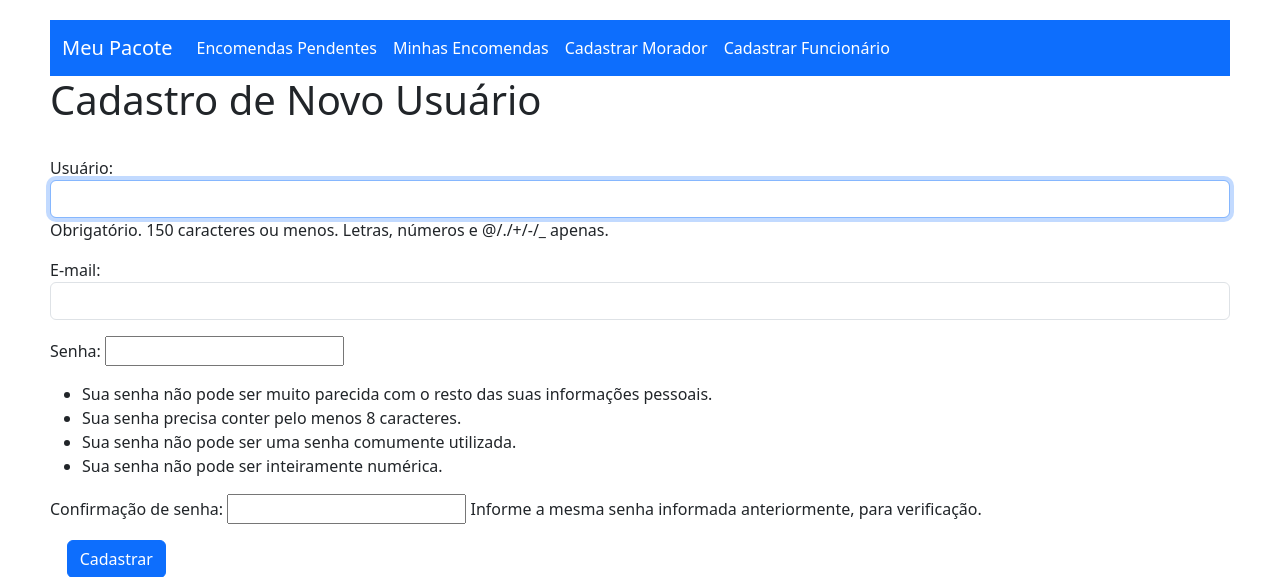
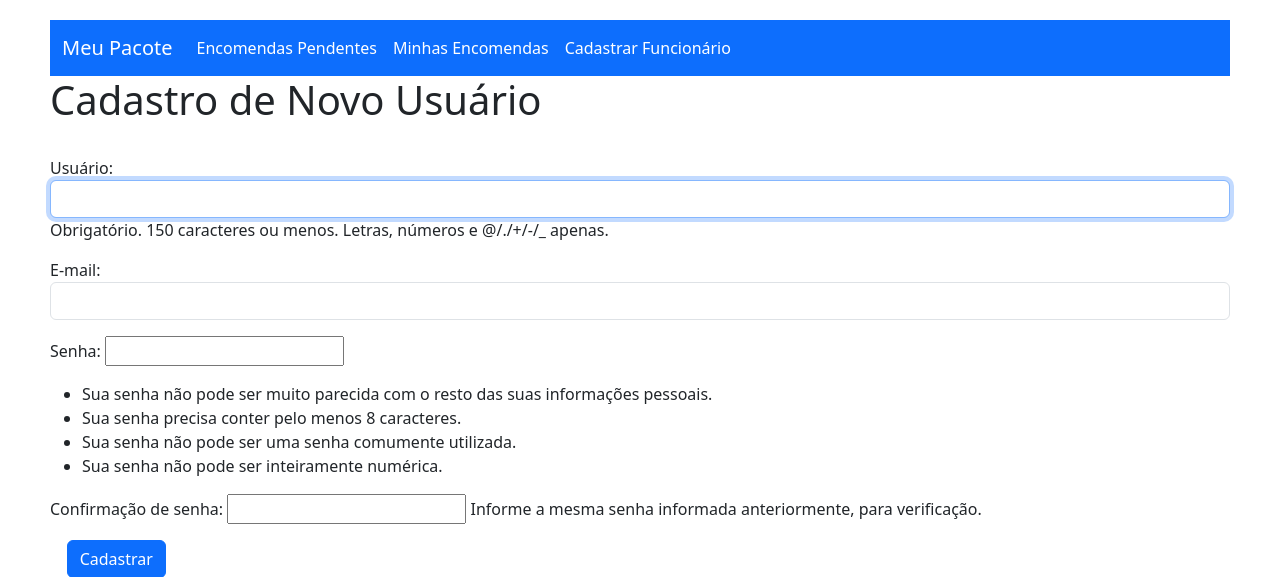
Before and after one commit to MarcoFerreira2202/meupakkote2024, a Django app: page /signup/ in a window 1280 px wide. Shown: the top 577 px of the page. Run offline with Django 4.2, Linux system fonts and the light colour scheme; some libraries are stand-ins or nearby versions.

Commit message:
diversas alterações

```diff
--- a/app_meu_pacote/forms.py
+++ b/app_meu_pacote/forms.py
@@ -87,9 +87,9 @@ class MoradorForm(forms.ModelForm):
                     }
     def __init__(self, *args, **kwargs):
         super(MoradorForm, self).__init__(*args, **kwargs)
-        existing_users = Morador.objects.all().values_list('user', flat=True)
-        self.fields['user'].queryset = User.objects.exclude(id__in=existing_users).order_by('username')
-
+        #existing_users = Morador.objects.all().values_list('user', flat=True)
+        #self.fields['user'].queryset = User.objects.exclude(id__in=existing_users).order_by('username')
+        self.fields['apartamento'].queryset = Apartamento.objects.all()
 # formulario morador
 
 class MoradorRegistrationForm(UserCreationForm):
--- a/app_meu_pacote/templates/base.html
+++ b/app_meu_pacote/templates/base.html
@@ -38,14 +38,14 @@
             <li class="nav-item">
               <a class="nav-link active" href="/minhas_encomendas">Minhas Encomendas</a>
             </li>
-            <li class="nav-item">
-              <a class="nav-link active" href="/cadastrar_morador">Cadastrar Morador</a>
-            </li>
+            <!--  <li class="nav-item"> -->
+            <!--  <a class="nav-link active" href="/cadastrar_morador">Cadastrar Morador</a> -->
+            <!--</li> -->
             <li class="nav-item">
               <a class="nav-link active" href="/cadastrar_funcionario">Cadastrar Funcionário</a>
             </li>
           </ul>
-
+          <! -- Página HTML para Buscar Encomendas -->
           {% if user.is_authenticated %}
           <li class="nav-item dropdown d-flex">
             <a class="nav-link dropdown-toggle text-white me-auto" href="#" id="navbarDropdown" role="button" data-bs-toggle="dropdown" aria-expanded="false">
```
Also changed, not shown: app_meu_pacote/views.py (+8 -1 lines), db.sqlite3.
